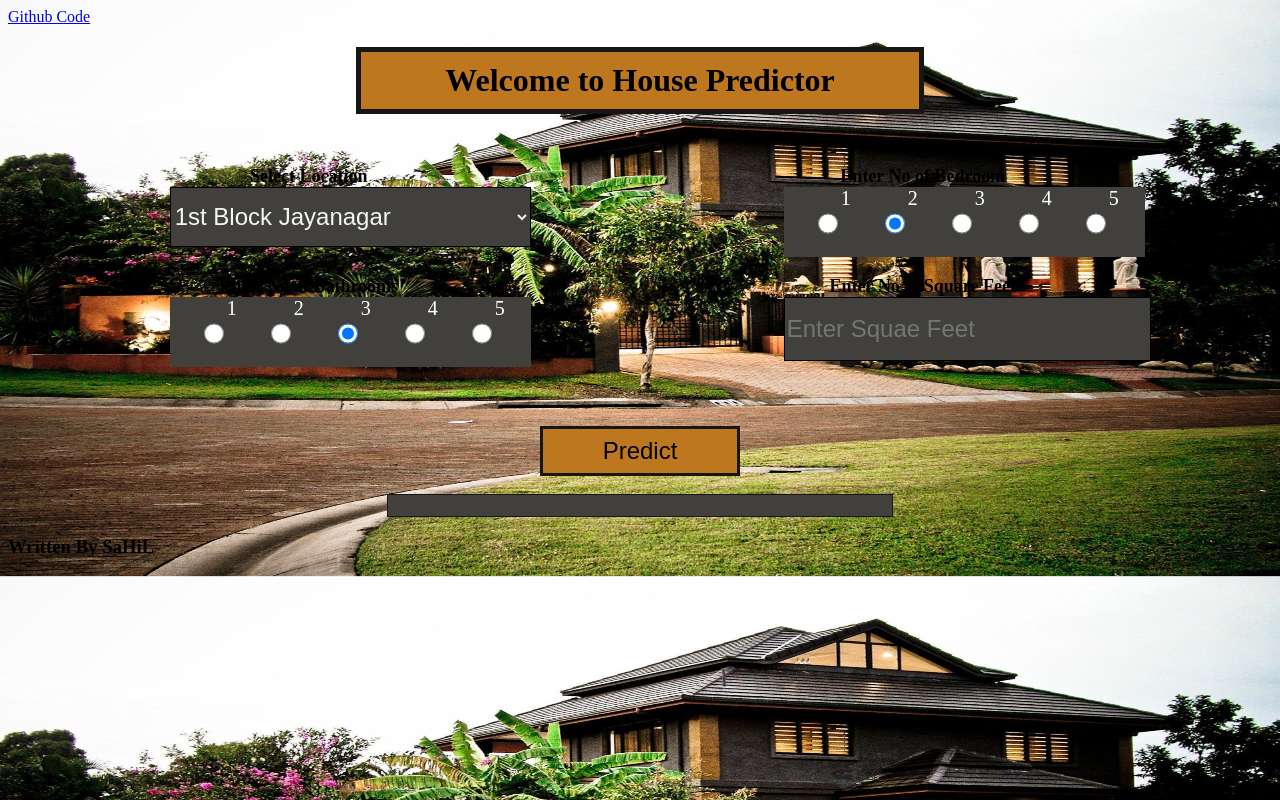
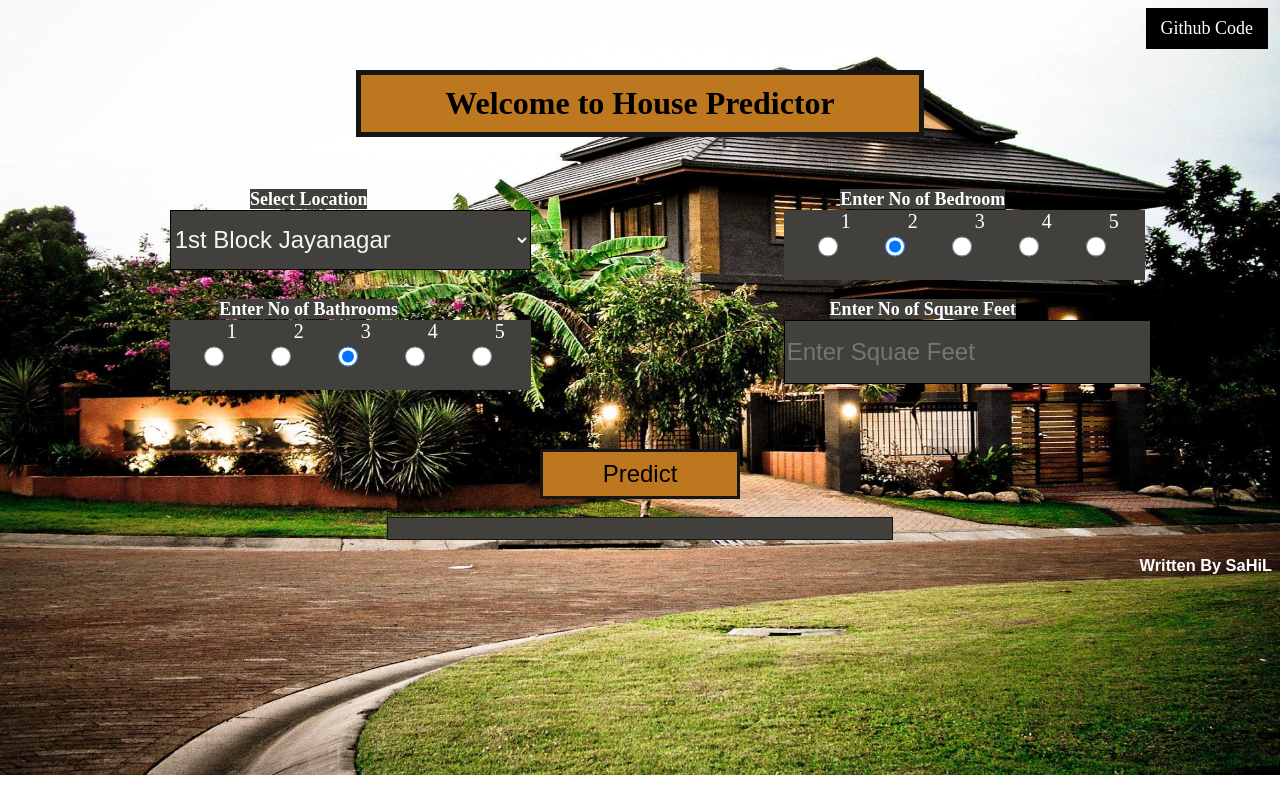
Before and after one commit to Sahilgul/Real-Estate-Price-Predictor, a Flask app: page / in a window 1280 px wide. Run offline with Flask 2, Linux system fonts and the light colour scheme; parts of the project's set-up code (start-up, migrations or seed data) failed here and were passed over.

Commit message:
Update design.css

```diff
--- a/static/design.css
+++ b/static/design.css
@@ -1,6 +1,7 @@
 body {
     background: url(img.jpg);
-background-size: 100% 100%;
+    background-size: 100% 131%;
+    background-repeat: no-repeat;
 }
 
 .title {
@@ -30,6 +31,11 @@ h1 {
     height: 70px;
     width: 22%;
 
+}
+
+.label {
+    color: rgb(255, 255, 255);
+    background-color: rgb(65, 64, 61);
 }
 
 .row:after {
@@ -89,3 +95,32 @@ h1 {
     height: 8%;
     border: 1px solid rgb(22, 22, 20);
 }
+
+.footer {
+    text-align: right;
+    margin-top: 1px;
+    color: rgb(255, 255, 255);
+    font-family: 'Source Sans Pro', sans-serif;
+    font-weight: 300;
+    font-size: 14px;
+}
+
+.github {
+    margin-left: 90%;
+}
+
+a:link,
+a:visited {
+    background-color: #000000;
+    color: white;
+    padding: 10px 15px;
+    font-size: 18px;
+    text-align: center;
+    text-decoration: none;
+    display: inline-block;
+}
+
+a:hover,
+a:active {
+    background-color: rgb(37, 63, 179);
+}
```
